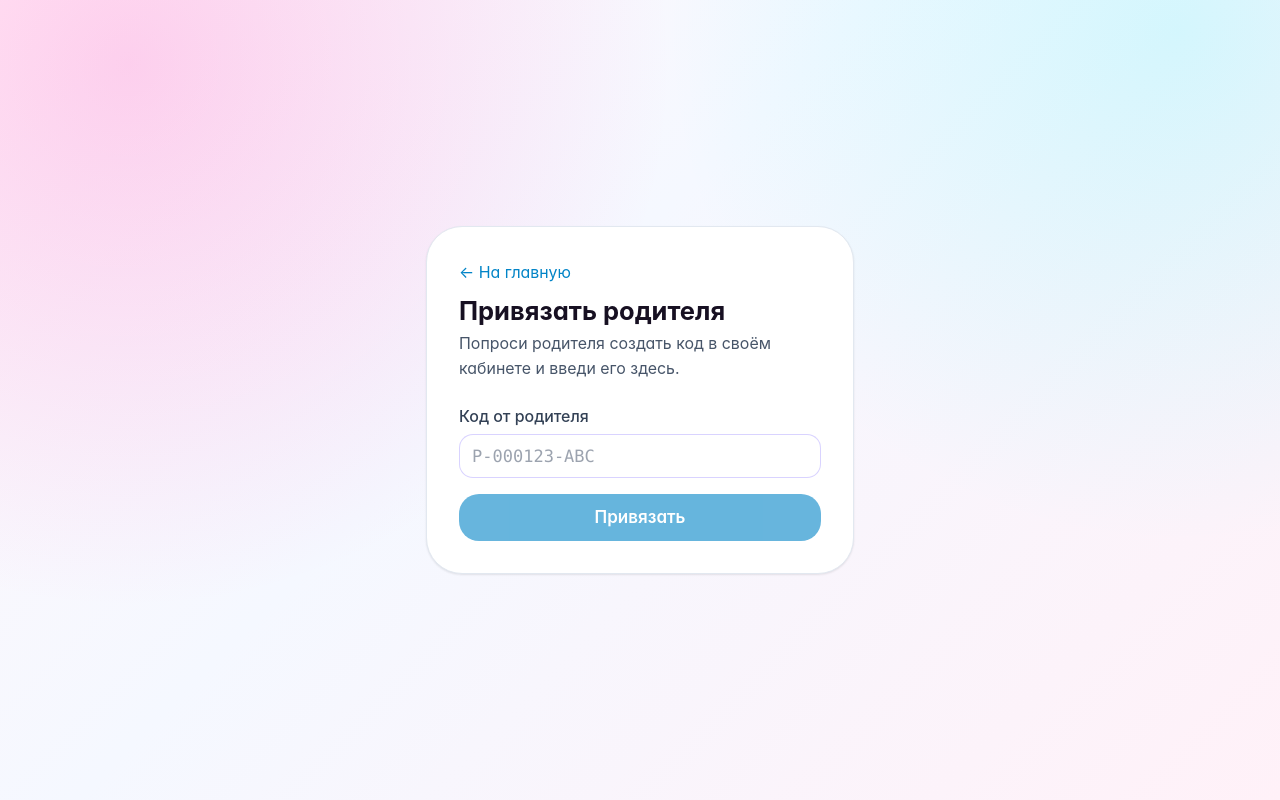
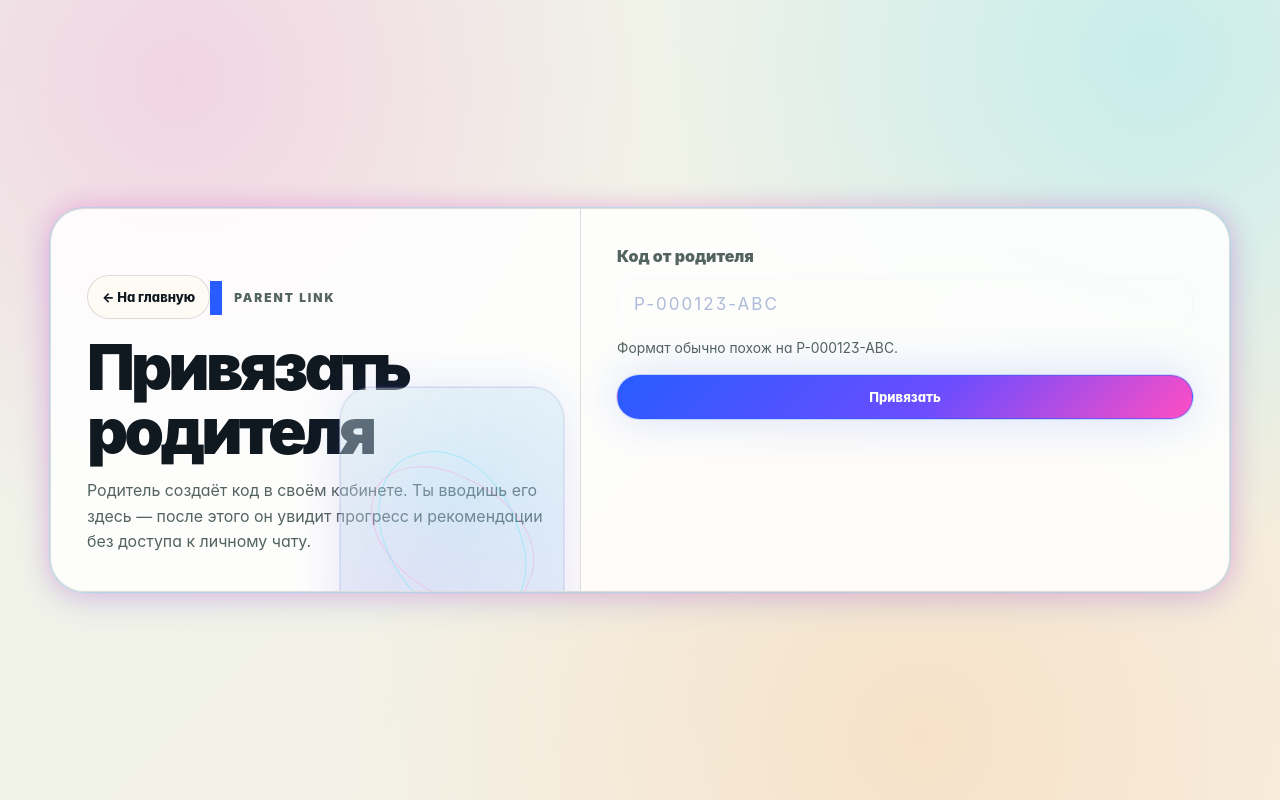
Before and after one commit to Gavroid/ai-tutor, a Next.js app in the folder apps/frontend/: page /link-parent in a window 1280 px wide. Built offline with nearby package versions, Linux system fonts and the light colour scheme; no server answers.

Commit message:
fix: polish dashboard cards forms and lesson inputs

```diff
--- a/apps/frontend/app/diagnostic/page.tsx
+++ b/apps/frontend/app/diagnostic/page.tsx
@@ -3,7 +3,7 @@
 import { useEffect, useState } from "react";
 import { useRouter } from "next/navigation";
 import Link from "next/link";
-import { api, getToken, setToken } from "@/lib/api";
+import { api } from "@/lib/api";
 import type { Subject } from "@/types";
 
 type Q = {
@@ -37,187 +37,95 @@ export default function DiagnosticPage() {
   const [busy, setBusy] = useState(false);
   const [error, setError] = useState<string | null>(null);
 
-  useEffect(() => {
-    api.subjects().then(setSubjects).catch(() => {});
-  }, []);
+  useEffect(() => { api.subjects().then(setSubjects).catch(() => {}); }, []);
 
   async function start(subjectId: number) {
-    setBusy(true);
-    setError(null);
-    setResult(null);
-    setLastResult(null);
+    setBusy(true); setError(null); setResult(null); setLastResult(null);
     try {
       const sess = await api.startDiagnostic(subjectId);
       setSessionId(sess.id);
       const q = await api.nextDiagnosticQuestion(sess.id);
       setQuestion(q);
-    } catch (e) {
-      setError("Не удалось начать диагностику");
-    } finally {
-      setBusy(false);
-    }
+    } catch { setError("Не удалось начать диагностику"); }
+    finally { setBusy(false); }
   }
 
   async function submit() {
     if (!question || !sessionId || !answer.trim()) return;
     setBusy(true);
     try {
-      const r = await api.submitDiagnosticAnswer(sessionId, {
-        topic_id: question.topic_id,
-        question_text: question.question_text,
-        user_answer: answer,
-        correct_answer: question.question_text, // в MVP корректный ответ показывается AI-сгенерированным
-      });
+      const r = await api.submitDiagnosticAnswer(sessionId, { topic_id: question.topic_id, question_text: question.question_text, user_answer: answer, correct_answer: question.question_text });
       setLastResult(r);
-      // Запоминаем эталон (он вернётся в next-question, если AI сохранил)
       setCorrectAnswer(question.question_text);
       setAnswer("");
-      // Следующий вопрос
       const q = await api.nextDiagnosticQuestion(sessionId);
       if (q) setQuestion(q);
-      else {
-        // Закончились вопросы
-        const fin = await api.finishDiagnostic(sessionId);
-        setResult(fin);
-        setSessionId(null);
-      }
-    } catch (e) {
-      setError("Не удалось отправить ответ");
-    } finally {
-      setBusy(false);
-    }
+      else { const fin = await api.finishDiagnostic(sessionId); setResult(fin); setSessionId(null); }
+    } catch { setError("Не удалось отправить ответ"); }
+    finally { setBusy(false); }
   }
 
   async function finishEarly() {
     if (!sessionId) return;
     setBusy(true);
-    try {
-      const fin = await api.finishDiagnostic(sessionId);
-      setResult(fin);
-      setSessionId(null);
-    } catch {
-      setError("Не удалось завершить диагностику");
-    } finally {
-      setBusy(false);
-    }
+    try { const fin = await api.finishDiagnostic(sessionId); setResult(fin); setSessionId(null); }
+    catch { setError("Не удалось завершить диагностику"); }
+    finally { setBusy(false); }
   }
 
-  function reset() {
-    setSessionId(null);
-    setQuestion(null);
-    setResult(null);
-    setLastResult(null);
-    setAnswer("");
-    setCorrectAnswer("");
-  }
+  function reset() { setSessionId(null); setQuestion(null); setResult(null); setLastResult(null); setAnswer(""); setCorrectAnswer(""); }
 
   return (
-    <main className="mx-auto max-w-3xl p-6">
-      <header className="border-b border-slate-200 pb-3">
-        <Link href="/subjects" className="text-sm text-sky-600 hover:underline">
-          ← На главную
-        </Link>
-        <h1 className="mt-1 text-2xl font-bold">Диагностика</h1>
-        <p className="text-sm text-slate-600">
-          Пройди короткий тест — узнаешь, что стоит повторить
-        </p>
-      </header>
+    <main className="prism-shell min-h-dvh">
+      <section className="mx-auto w-[min(1320px,calc(100vw-24px))] py-5 sm:py-8">
+        <Link href="/subjects" className="prism-pill">← На главную</Link>
+        <div className="mt-4 grid gap-5 lg:grid-cols-[0.9fr_1.25fr]">
+          <aside className="prism-card pad glow">
+            <div className="prism-kicker">Диагностика</div>
+            <h1 className="mt-4 text-4xl font-black tracking-[-0.06em] text-[color:var(--prism-ink)] sm:text-6xl">Короткий тест перед маршрутом</h1>
+            <p className="mt-4 text-sm leading-6 text-[color:var(--prism-muted)]">Выбери предмет, ответь на несколько вопросов — система подскажет, что стоит повторить.</p>
+            {error && <div className="mt-5 rounded-2xl border border-rose-300/30 bg-rose-400/10 px-4 py-3 text-sm font-bold text-rose-200">{error}</div>}
+          </aside>
 
-      {error && <div className="mt-4 rounded-md bg-rose-50 p-3 text-sm text-rose-700">{error}</div>}
-
+          <section className="prism-card pad">
             {!sessionId && !result && (
-        <section className="mt-6">
-          <h2 className="text-lg font-semibold">Выбери предмет</h2>
+              <>
+                <div className="prism-kicker">Выбери предмет</div>
                 <div className="mt-4 grid grid-cols-2 gap-3 md:grid-cols-3">
                   {subjects.map((s) => (
-              <button
-                key={s.id}
-                disabled={busy}
-                onClick={() => start(s.id)}
-                className="rounded-xl border border-slate-200 bg-white p-4 text-left shadow-sm transition hover:border-sky-300 hover:shadow-md disabled:opacity-50"
-              >
-                <div className="text-3xl">{s.icon || "📘"}</div>
-                <div className="mt-2 font-semibold">{s.name}</div>
+                    <button key={s.id} disabled={busy} onClick={() => start(s.id)} className="rounded-3xl border border-[color:var(--prism-line)] bg-[color:var(--prism-panel-solid)]/45 p-4 text-left transition hover:border-[color:var(--prism-accent)] disabled:opacity-50">
+                      <div className="prism-mark grid place-items-center text-xl text-white">{s.icon || "📘"}</div>
+                      <div className="mt-3 text-sm font-black text-[color:var(--prism-ink)]">{s.name}</div>
                     </button>
                   ))}
                 </div>
-        </section>
+              </>
             )}
 
             {question && !result && (
-        <section className="mt-6">
-          <div className="text-xs uppercase tracking-wide text-slate-500">
-            {question.subject_name} · {question.topic_name} · сложность {question.difficulty}/5
+              <div>
+                <div className="text-xs font-black uppercase tracking-[0.16em] text-[color:var(--prism-muted)]">{question.subject_name} · {question.topic_name} · сложность {question.difficulty}/5</div>
+                <div className="mt-3 whitespace-pre-wrap rounded-3xl border border-[color:var(--prism-line)] bg-[color:var(--prism-panel-solid)]/45 p-4 text-sm leading-6 text-[color:var(--prism-ink)]">{question.question_text.replace(/<[^>]+>/g, "")}</div>
+                {lastResult && <div className={`mt-3 rounded-2xl border px-4 py-3 text-sm font-bold ${lastResult.is_correct ? "border-emerald-300/30 bg-emerald-400/10 text-emerald-100" : "border-amber-300/30 bg-amber-400/10 text-amber-100"}`}>{lastResult.is_correct ? "Верно" : "Ответ принят"} — следующий вопрос ↓</div>}
+                <textarea value={answer} onChange={(e) => setAnswer(e.target.value)} placeholder="Твой ответ…" rows={4} className="prism-input mt-3 min-h-[120px]" disabled={busy} />
+                <div className="mt-3 flex flex-col gap-2 sm:flex-row">
+                  <button onClick={submit} disabled={busy || !answer.trim()} className="prism-action primary">Ответить</button>
+                  <button onClick={finishEarly} disabled={busy} className="prism-action">Завершить</button>
                 </div>
-          <div className="mt-3 whitespace-pre-wrap rounded-xl border border-slate-200 bg-white p-4 text-slate-900 shadow-sm">
-            {question.question_text.replace(/<[^>]+>/g, "")}
-          </div>
-
-          {lastResult && (
-            <div
-              className={`mt-3 rounded-md p-3 text-sm ${
-                lastResult.is_correct ? "bg-emerald-100 text-emerald-900" : "bg-amber-100 text-amber-900"
-              }`}
-            >
-              {lastResult.is_correct ? "Верно" : "Ответ принят"} — следующий вопрос ↓
               </div>
             )}
 
-          <textarea
-            value={answer}
-            onChange={(e) => setAnswer(e.target.value)}
-            placeholder="Твой ответ…"
-            rows={4}
-            className="mt-3 block w-full rounded-md border border-slate-300 bg-white p-3"
-            disabled={busy}
-          />
-          <div className="mt-3 flex gap-2">
-            <button
-              onClick={submit}
-              disabled={busy || !answer.trim()}
-              className="rounded-md bg-sky-600 px-4 py-2 font-semibold text-white hover:bg-sky-500 disabled:opacity-50"
-            >
-              Ответить
-            </button>
-            <button
-              onClick={finishEarly}
-              disabled={busy}
-              className="rounded-md bg-slate-200 px-4 py-2 text-slate-700 hover:bg-slate-300 disabled:opacity-50"
-            >
-              Завершить
-            </button>
+            {result && (
+              <section className="rounded-3xl border border-emerald-300/30 bg-emerald-400/10 p-5">
+                <h2 className="text-3xl font-black text-[color:var(--prism-ink)]">Готово</h2>
+                <p className="mt-2 text-sm text-[color:var(--prism-muted)]">Правильных ответов: {result.correct_count} из {result.total_questions} ({Math.round(result.overall_score * 100)}%)</p>
+                {result.recommendations && <div className="mt-4 whitespace-pre-wrap rounded-2xl bg-black/10 p-4 text-sm text-[color:var(--prism-ink)]">{result.recommendations}</div>}
+                <div className="mt-4 flex flex-col gap-2 sm:flex-row"><button onClick={reset} className="prism-action primary">Пройти ещё раз</button><Link href="/subjects" className="prism-action">На главную</Link></div>
+              </section>
+            )}
+          </section>
         </div>
       </section>
-      )}
-
-      {result && (
-        <section className="mt-6 rounded-xl border border-emerald-200 bg-emerald-50 p-6">
-          <h2 className="text-xl font-bold text-emerald-900">Готово!</h2>
-          <p className="mt-2 text-sm text-emerald-800">
-            Правильных ответов: {result.correct_count} из {result.total_questions} (
-            {Math.round(result.overall_score * 100)}%)
-          </p>
-          {result.recommendations && (
-            <div className="mt-4 whitespace-pre-wrap rounded-md bg-white p-4 text-sm text-slate-800 shadow-sm">
-              {result.recommendations}
-            </div>
-          )}
-          <div className="mt-4 flex gap-2">
-            <button
-              onClick={reset}
-              className="rounded-md bg-emerald-600 px-4 py-2 text-sm font-semibold text-white hover:bg-emerald-500"
-            >
-              Пройти ещё раз
-            </button>
-            <Link
-              href="/subjects"
-              className="rounded-md bg-slate-200 px-4 py-2 text-sm text-slate-700 hover:bg-slate-300"
-            >
-              На главную
-            </Link>
-          </div>
-        </section>
-      )}
     </main>
   );
 }
--- a/apps/frontend/app/globals.css
+++ b/apps/frontend/app/globals.css
@@ -1615,3 +1615,52 @@ html.dark .prism-card [class*="bg-[color:var(--prism-panel-solid)]"] {
   .prism-orb { min-height: 180px; }
   .prism-subject-card { min-height: auto; }
 }
+
+
+/* ============================================================ */
+/* 21. Cross-page polish: equal cards, compact subject, dark forms */
+/* ============================================================ */
+.prism-subject-card {
+  display: flex;
+  flex-direction: column;
+  min-height: 230px;
+}
+.prism-subject-card > div:last-child { margin-top: auto !important; }
+.prism-subject-card .prism-mark { width: 40px; height: 40px; border-radius: 14px; }
+.prism-pill { white-space: nowrap; }
+.subject-compact-hero .prism-title { font-size: clamp(34px, 4.8vw, 66px); max-width: 920px; }
+.subject-compact-hero .prism-copy { font-size: 15px; line-height: 1.5; }
+.subject-compact-hero .prism-card.pad { padding: 16px; }
+.subject-compact-hero .rounded-3xl { border-radius: 20px; }
+.subject-compact-hero [class*="text-2xl"] { font-size: 1.25rem !important; }
+
+.split-chat-form > div {
+  grid-template-columns: minmax(0, 1fr) auto;
+  align-items: stretch;
+}
+.split-chat-form .split-input,
+.split-task-card .split-input,
+.split-input,
+.prism-input,
+textarea.prism-input,
+input.prism-input {
+  background: rgba(255,255,255,.075) !important;
+  border-color: rgba(226,232,255,.18) !important;
+  color: #f8fbff !important;
+  box-shadow: inset 0 1px 0 rgba(255,255,255,.06);
+}
+.split-chat-form .split-input::placeholder,
+.split-input::placeholder,
+.prism-input::placeholder { color: #aebbd8 !important; }
+.split-chat-form .split-send {
+  min-width: 132px;
+  border-radius: 20px;
+}
+@media (max-width: 1279px) {
+  .split-chat-form > div { grid-template-columns: 1fr; }
+  .split-chat-form .split-send { width: 100%; min-width: 0; }
+}
+@media (max-width: 980px) {
+  .prism-subject-card { min-height: auto; }
+  .subject-compact-hero .prism-title { font-size: clamp(30px, 9vw, 48px); }
+}
--- a/apps/frontend/app/link-parent/page.tsx
+++ b/apps/frontend/app/link-parent/page.tsx
@@ -32,44 +32,47 @@ export default function LinkParentPage() {
   }
 
   return (
-    <main className="mx-auto flex min-h-screen max-w-md flex-col justify-center p-6">
-      <div className="rounded-2xl border border-slate-200 bg-white p-8 shadow-sm">
-        <Link href="/subjects" className="text-sm text-sky-600 hover:underline">
-          ← На главную
-        </Link>
-        <h1 className="mt-2 text-2xl font-bold">Привязать родителя</h1>
-        <p className="mt-1 text-sm text-slate-600">
-          Попроси родителя создать код в своём кабинете и введи его здесь.
-        </p>
+    <main className="prism-shell min-h-dvh">
+      <section className="mx-auto grid min-h-dvh w-[min(1180px,calc(100vw-24px))] place-items-center py-6">
+        <div className="grid w-full overflow-hidden rounded-[34px] border border-[color:var(--prism-line)] bg-[color:var(--prism-elevated)] shadow-glow lg:grid-cols-[0.9fr_1.1fr]">
+          <aside className="relative min-h-[260px] overflow-hidden border-b border-[color:var(--prism-line)] p-6 lg:border-b-0 lg:border-r lg:p-9">
+            <Link href="/subjects" className="prism-pill">← На главную</Link>
+            <div className="prism-kicker mt-9">Parent Link</div>
+            <h1 className="mt-4 text-4xl font-black tracking-[-0.06em] text-[color:var(--prism-ink)] sm:text-6xl">Привязать родителя</h1>
+            <p className="mt-4 max-w-md text-sm leading-6 text-[color:var(--prism-muted)]">Родитель создаёт код в своём кабинете. Ты вводишь его здесь — после этого он увидит прогресс и рекомендации без доступа к личному чату.</p>
+            <div className="prism-orb pointer-events-none absolute -bottom-24 right-4 h-56 w-56 min-h-0 opacity-60" aria-hidden="true" />
+          </aside>
 
+          <section className="p-6 sm:p-9">
             {done ? (
-          <div className="mt-6 rounded-md bg-emerald-50 p-3 text-sm text-emerald-800">
-            ✅ Родитель привязан! Теперь он видит твой прогресс в отчётах.
+              <div className="rounded-[28px] border border-emerald-300/30 bg-emerald-400/10 p-5 text-[color:var(--prism-ink)]">
+                <div className="text-3xl font-black">Родитель привязан</div>
+                <p className="mt-2 text-sm text-[color:var(--prism-muted)]">Теперь он видит твой прогресс и отчёты.</p>
+                <Link href="/subjects" className="prism-action primary mt-5">Вернуться к предметам</Link>
               </div>
             ) : (
-          <form onSubmit={submit} className="mt-6 space-y-4">
-            <label className="block">
-              <span className="block text-sm font-medium text-slate-700">Код от родителя</span>
+              <form onSubmit={submit} className="grid gap-4">
+                <label className="grid gap-2">
+                  <span className="text-sm font-black text-[color:var(--prism-muted)]">Код от родителя</span>
                   <input
                     type="text"
                     value={code}
                     onChange={(e) => setCode(e.target.value.toUpperCase())}
                     placeholder="P-000123-ABC"
                     required
-                className="mt-1 block w-full rounded-md border border-slate-300 px-3 py-2 font-mono uppercase outline-none focus:border-sky-500 focus:ring-1 focus:ring-sky-500"
+                    className="prism-input font-mono uppercase tracking-[0.12em]"
                   />
+                  <span className="text-xs text-[color:var(--prism-muted)]">Формат обычно похож на P-000123-ABC.</span>
                 </label>
-            {error && <div className="rounded-md bg-rose-50 px-3 py-2 text-sm text-rose-700">{error}</div>}
-            <button
-              type="submit"
-              disabled={busy || !code.trim()}
-              className="w-full rounded-lg bg-sky-600 px-4 py-2.5 font-semibold text-white hover:bg-sky-500 disabled:opacity-60"
-            >
+                {error && <div className="rounded-2xl border border-rose-300/30 bg-rose-400/10 px-4 py-3 text-sm font-bold text-rose-200">{error}</div>}
+                <button type="submit" disabled={busy || !code.trim()} className="prism-action primary w-full">
                   {busy ? "Привязываю…" : "Привязать"}
                 </button>
               </form>
             )}
+          </section>
         </div>
+      </section>
     </main>
   );
 }
--- a/apps/frontend/components/Header.tsx
+++ b/apps/frontend/components/Header.tsx
@@ -35,7 +35,7 @@ export default function Header({ user, backHref, title, backLabel = "Назад"
         </div>
 
         <div className="flex shrink-0 items-center gap-2">
-          {user && <span className="prism-pill hidden md:inline-flex">{user.role}</span>}
+          {user && <span className="prism-pill hidden md:inline-flex">{user.role} · {user.display_name || user.email}</span>}
           {user && <button onClick={logout} className="prism-action">Выйти</button>}
         </div>
       </div>
```
Also changed, not shown: apps/frontend/app/subjects/[id]/page.tsx (+9 -9 lines), apps/frontend/app/subjects/page.tsx (+18 -10 lines). Lines whose indentation alone changed are shown as unchanged.
